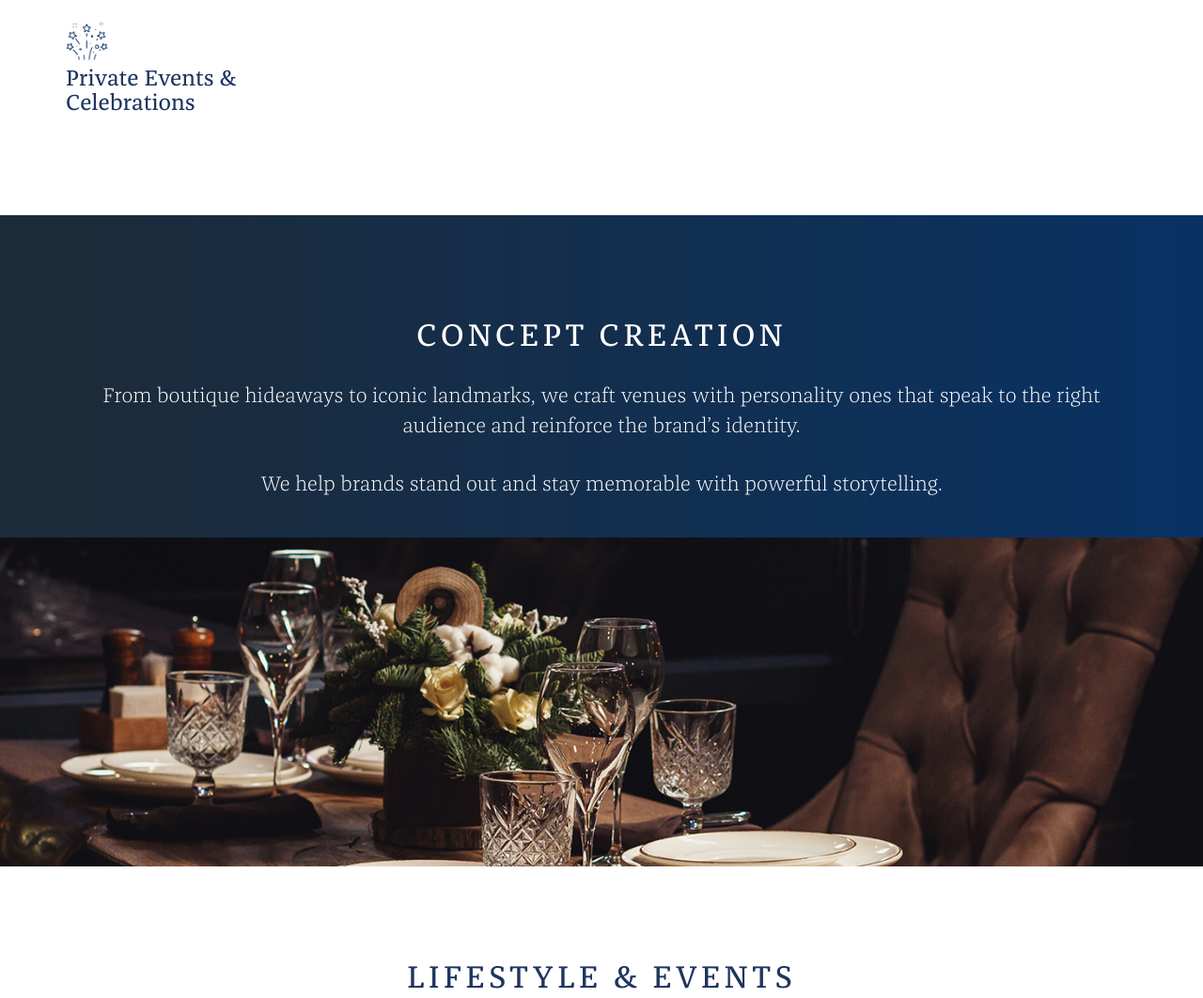
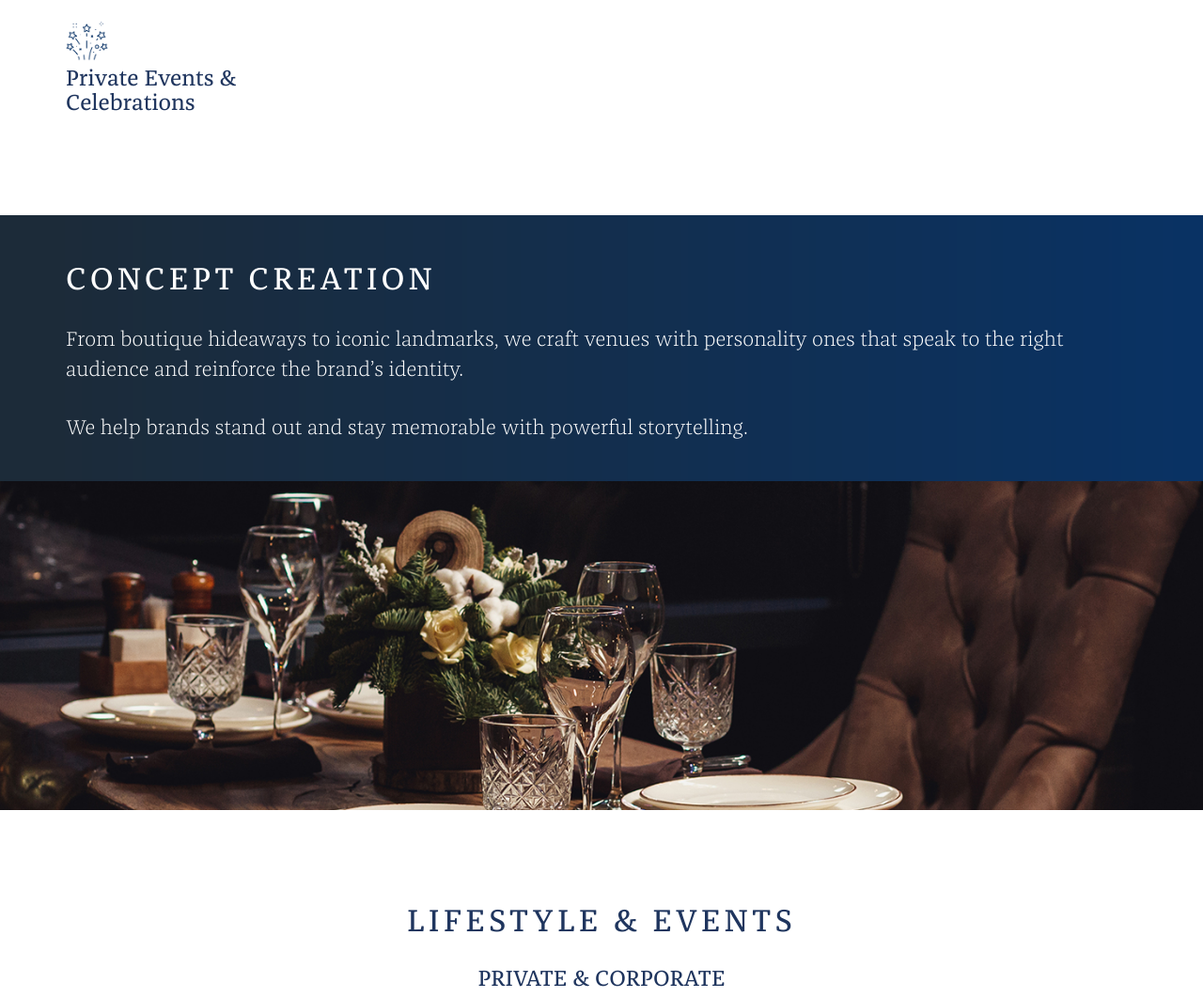
Before and after one commit to kashifbms/shm_dev, a PHP site: page / in a window 1280 px wide. Shown: the part 4920-5982 px from the top of the page at 94% size. Run offline with PHP 8.4, Linux system fonts and the light colour scheme; data that the repository does not hold is empty; some libraries are stand-ins or nearby versions.

Commit message:
css changes new

```diff
--- a/css/style.css
+++ b/css/style.css
@@ -453,6 +453,9 @@
    .single_service > img{
     max-width: 45px;
     margin-bottom: 5px;
+   }
+   .padding_top_30{
+    padding-top: 30px;
    }
   .img_bg{
     height: 400px;
--- a/header.php
+++ b/header.php
@@ -46,7 +46,7 @@
 				</div>
 
 				<div class="col-md-3 col-xs-1 lang">
-					<a class="" onclick="window.open('<?php echo ($lang=='en' ? '/ar' : './') ?>','_self');">
+					<a style="display: none;" class="" onclick="window.open('<?php echo ($lang=='en' ? '/ar' : './') ?>','_self');">
 						<?php echo ($lang == "ar" ? "English" : "عربى") ?>
 					</a>
 				</div>
--- a/index.php
+++ b/index.php
@@ -250,8 +250,8 @@
 		</div>
 
 
-		<div class="section fourth blue_bg dark_bg padding_bottom_0 " id="concept_creation">
-			<div class="container">
+		<div class="section fourth blue_bg dark_bg padding_bottom_0 padding_top_30" id="concept_creation">
+			<div class="container text_align_left">
 				<div class="row">
 					<div class="col-xs-12 col-md-12 ">
 						<h2 class="section-title">CONCEPT CREATION</h2>
```
